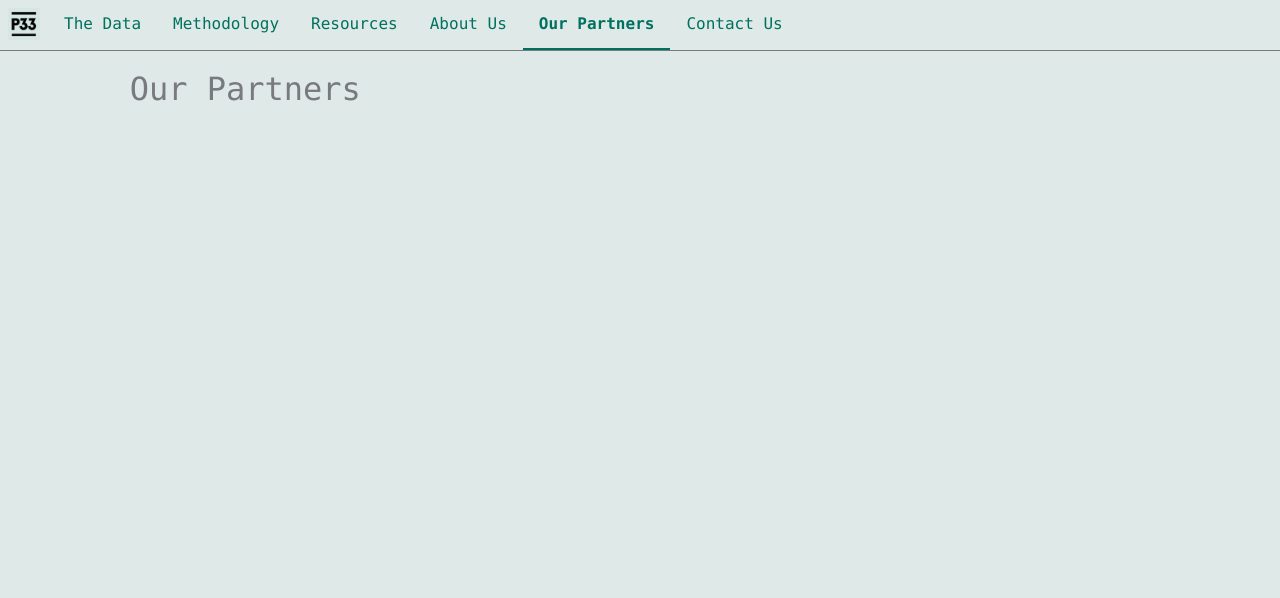
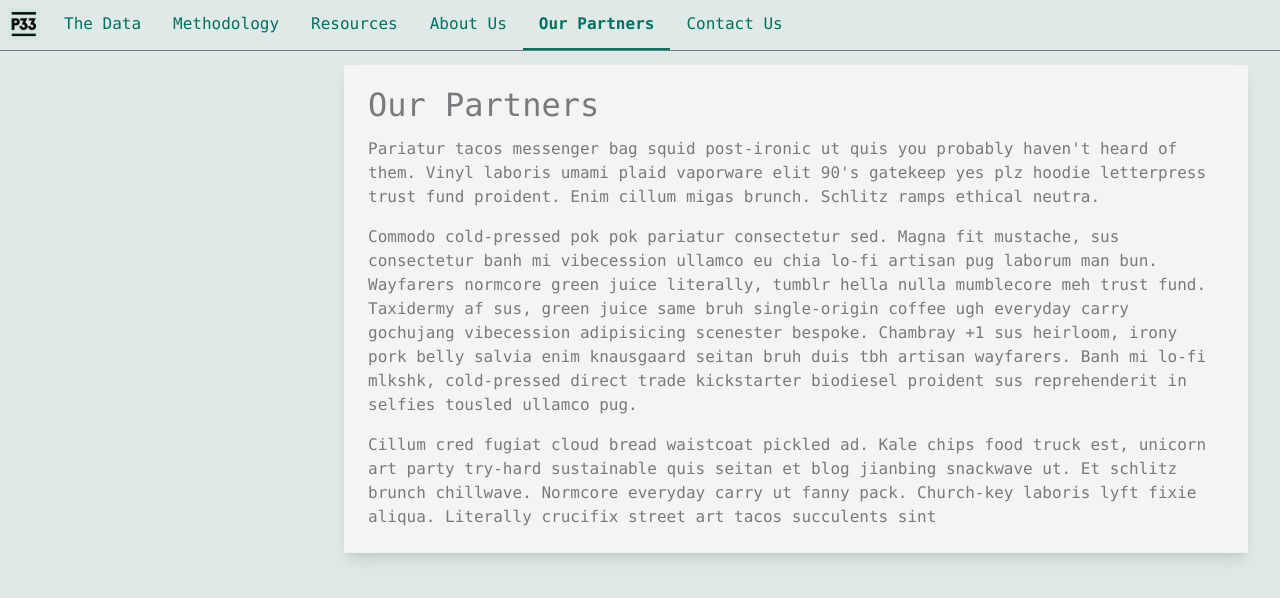
Before and after one commit to p33chicago/P33-DEI-dashboard-project, a SvelteKit app in the folder web/: page /partners in a window 1280 px wide. Shown: the top 598 px of the page. Built offline with nearby package versions, Linux system fonts and the light colour scheme.

Commit message:
pages/placeholder text/form

```diff
--- /dev/null
+++ b/web/src/lib/cards/CardPage.svelte
@@ -0,0 +1,5 @@
+<div class="md:col-start-2 col-span-3">
+	<div class="block px-4 lg:px-6 py-4 shadow-lg bg-white">
+        <slot></slot>
+	</div>
+</div>
--- a/web/src/routes/about/+page.svelte
+++ b/web/src/routes/about/+page.svelte
@@ -1 +1,28 @@
-<h1>About Us</h1>
+<script>
+	import CardPage from "$lib/cards/CardPage.svelte";
+</script>
+
+<CardPage>
+    <h1>About Us</h1>
+    <div>
+        <p>
+            Pariatur tacos messenger bag squid post-ironic ut quis you probably haven't heard of them.
+            Vinyl laboris umami plaid vaporware elit 90's gatekeep yes plz hoodie letterpress trust fund proident.
+            Enim cillum migas brunch. Schlitz ramps ethical neutra.
+        </p>
+        <p>
+            Commodo cold-pressed pok pok pariatur consectetur sed. Magna fit mustache,
+            sus consectetur banh mi vibecession ullamco eu chia lo-fi artisan pug laborum man bun.
+            Wayfarers normcore green juice literally, tumblr hella nulla mumblecore meh trust fund.
+            Taxidermy af sus, green juice same bruh single-origin coffee ugh everyday carry gochujang vibecession adipisicing scenester bespoke.
+            Chambray +1 sus heirloom, irony pork belly salvia enim knausgaard seitan bruh duis tbh artisan wayfarers.
+            Banh mi lo-fi mlkshk, cold-pressed direct trade kickstarter biodiesel proident sus reprehenderit in selfies tousled ullamco pug.
+        </p>
+        <p>
+            Cillum cred fugiat cloud bread waistcoat pickled ad.
+            Kale chips food truck est, unicorn art party try-hard sustainable quis seitan et blog jianbing snackwave ut.
+            Et schlitz brunch chillwave. Normcore everyday carry ut fanny pack. Church-key laboris lyft fixie aliqua.
+            Literally crucifix street art tacos succulents sint
+        </p>
+    </div>
+</CardPage>
--- a/web/src/routes/contact/+page.svelte
+++ b/web/src/routes/contact/+page.svelte
@@ -1 +1,41 @@
-<h1>Contact Us</h1>
+<script>
+	import CardPage from "$lib/cards/CardPage.svelte";
+</script>
+
+<CardPage>
+    <h1>Contact Us</h1>
+    <div>
+        <p class="px-1 py-6">
+            We'd love to chat.
+            Let us know what's on your mind and we'll get back to you asap.
+            Or just provide a way to contact you and we'll keep you in the loop.
+        </p>
+    </div>
+    <div class="w-full">
+        <form class="bg-white px-1 pt-6 pb-10 mb-4">
+          <div class="mb-4">
+            <label class="block text-gray-700 text-sm font-bold mb-2" for="name">
+                Name
+              </label>
+            <input class="shadow appearance-none border rounded w-full py-2 px-3 text-gray-700 leading-tight focus:outline-none focus:shadow-outline" id="name" type="text" placeholder="Name">
+          </div>
+          <div class="mb-4">
+            <label class="block text-gray-700 text-sm font-bold mb-2" for="email">
+              Email
+            </label>
+            <input class="shadow appearance-none border border-red-500 rounded w-full py-2 px-3 text-gray-700 mb-3 leading-tight focus:outline-none focus:shadow-outline" id="email" type="text" placeholder="j.walters@glkh.com">
+          </div>
+          <div class="mb-6">
+            <label class="block text-gray-700 text-sm font-bold mb-2" for="message">
+              Message
+            </label>
+            <textarea class="shadow appearance-none border border-red-500 rounded w-full py-2 px-3 text-gray-700 mb-3 leading-tight focus:outline-none focus:shadow-outline" id="message" type="text" placeholder="What's on your mind?"/>
+          </div>
+          <div class="flex items-center justify-between">
+            <button class="bg-brand-primary-dark-green text-white py-2 px-4 rounded uppercase" type="button">
+              Let us know
+            </button>
+          </div>
+        </form>
+      </div>
+</CardPage>
--- a/web/src/routes/methodology/+page.svelte
+++ b/web/src/routes/methodology/+page.svelte
@@ -1,7 +1,9 @@
 <script>
     import MathEquation from "$lib/MathEquation.svelte";
+	import CardPage from "$lib/cards/CardPage.svelte";
 </script>
 
+<CardPage>
     <h1>Methodology</h1>
     <div class="col-span-1 md:col-span-4">
         <p>All data is based on a Index of Disparity constructed in a research paper (<a target="_blank"
@@ -34,3 +36,4 @@
         <p class="text-xl py-4"> <MathEquation math={`Geometric Mean = \\sqrt[N]{x_1 * x_2 * ... * x_N}`} /> </p>
         <p class="text-xl py-4"> <MathEquation math={`Scaling Equation = 100 - \\frac{Index~of~Disparity_i - Min(Index~of~Disparity)}{Max(Index~of~Disparity)}`} /> </p>
     </div>
+</CardPage>
--- a/web/src/routes/partners/+page.svelte
+++ b/web/src/routes/partners/+page.svelte
@@ -1 +1,28 @@
-<h1>Our Partners</h1>
+<script>
+	import CardPage from "$lib/cards/CardPage.svelte";
+</script>
+
+<CardPage>
+    <h1>Our Partners</h1>
+    <div>
+        <p>
+            Pariatur tacos messenger bag squid post-ironic ut quis you probably haven't heard of them.
+            Vinyl laboris umami plaid vaporware elit 90's gatekeep yes plz hoodie letterpress trust fund proident.
+            Enim cillum migas brunch. Schlitz ramps ethical neutra.
+        </p>
+        <p>
+            Commodo cold-pressed pok pok pariatur consectetur sed. Magna fit mustache,
+            sus consectetur banh mi vibecession ullamco eu chia lo-fi artisan pug laborum man bun.
+            Wayfarers normcore green juice literally, tumblr hella nulla mumblecore meh trust fund.
+            Taxidermy af sus, green juice same bruh single-origin coffee ugh everyday carry gochujang vibecession adipisicing scenester bespoke.
+            Chambray +1 sus heirloom, irony pork belly salvia enim knausgaard seitan bruh duis tbh artisan wayfarers.
+            Banh mi lo-fi mlkshk, cold-pressed direct trade kickstarter biodiesel proident sus reprehenderit in selfies tousled ullamco pug.
+        </p>
+        <p>
+            Cillum cred fugiat cloud bread waistcoat pickled ad.
+            Kale chips food truck est, unicorn art party try-hard sustainable quis seitan et blog jianbing snackwave ut.
+            Et schlitz brunch chillwave. Normcore everyday carry ut fanny pack. Church-key laboris lyft fixie aliqua.
+            Literally crucifix street art tacos succulents sint
+        </p>
+    </div>
+</CardPage>
--- a/web/src/routes/resources/+page.svelte
+++ b/web/src/routes/resources/+page.svelte
@@ -1 +1,28 @@
-<h1>Resources</h1>
+<script>
+	import CardPage from "$lib/cards/CardPage.svelte";
+</script>
+
+<CardPage>
+    <h1>Resources</h1>
+    <div>
+        <p>
+            Pariatur tacos messenger bag squid post-ironic ut quis you probably haven't heard of them.
+            Vinyl laboris umami plaid vaporware elit 90's gatekeep yes plz hoodie letterpress trust fund proident.
+            Enim cillum migas brunch. Schlitz ramps ethical neutra.
+        </p>
+        <p>
+            Commodo cold-pressed pok pok pariatur consectetur sed. Magna fit mustache,
+            sus consectetur banh mi vibecession ullamco eu chia lo-fi artisan pug laborum man bun.
+            Wayfarers normcore green juice literally, tumblr hella nulla mumblecore meh trust fund.
+            Taxidermy af sus, green juice same bruh single-origin coffee ugh everyday carry gochujang vibecession adipisicing scenester bespoke.
+            Chambray +1 sus heirloom, irony pork belly salvia enim knausgaard seitan bruh duis tbh artisan wayfarers.
+            Banh mi lo-fi mlkshk, cold-pressed direct trade kickstarter biodiesel proident sus reprehenderit in selfies tousled ullamco pug.
+        </p>
+        <p>
+            Cillum cred fugiat cloud bread waistcoat pickled ad.
+            Kale chips food truck est, unicorn art party try-hard sustainable quis seitan et blog jianbing snackwave ut.
+            Et schlitz brunch chillwave. Normcore everyday carry ut fanny pack. Church-key laboris lyft fixie aliqua.
+            Literally crucifix street art tacos succulents sint
+        </p>
+    </div>
+</CardPage>
```
Lines whose indentation alone changed are shown as unchanged.
